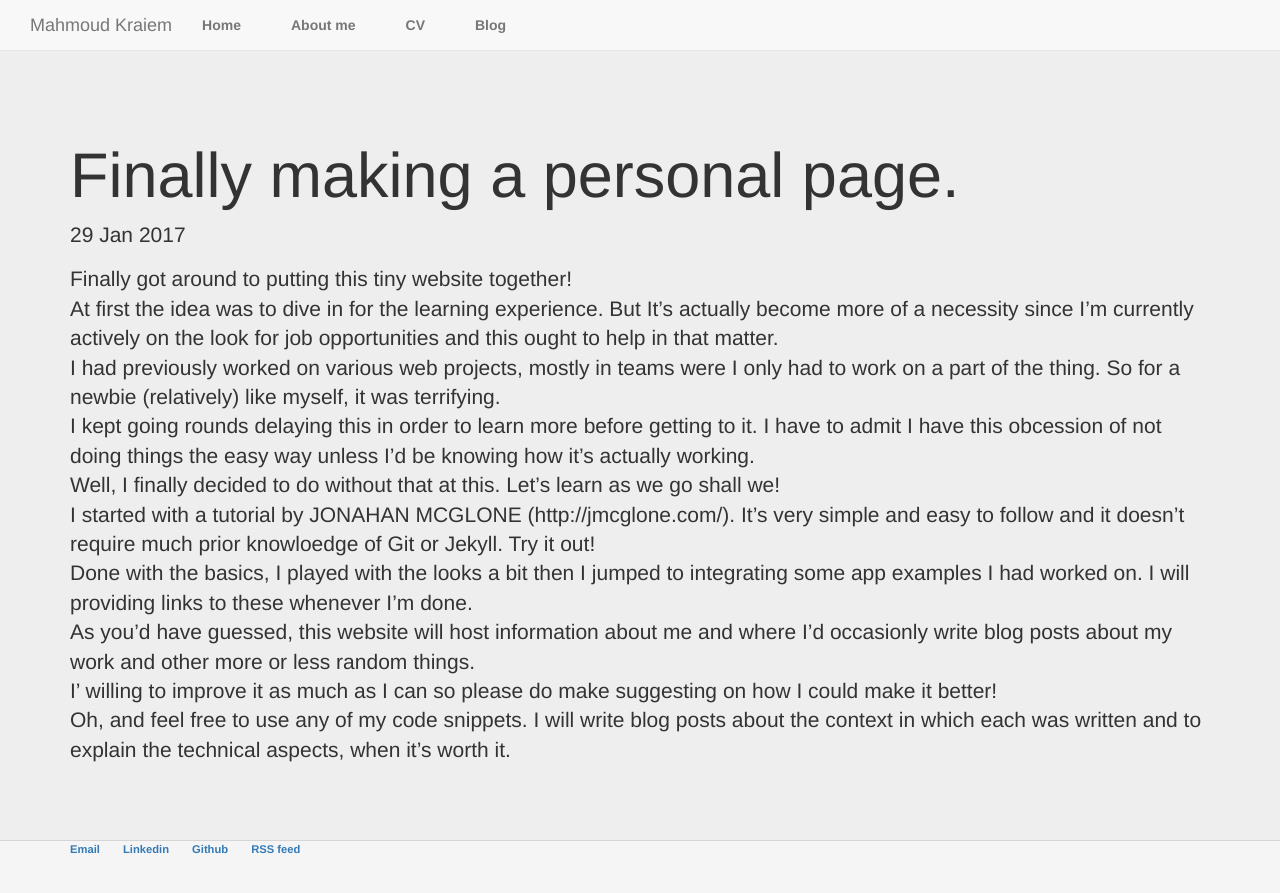
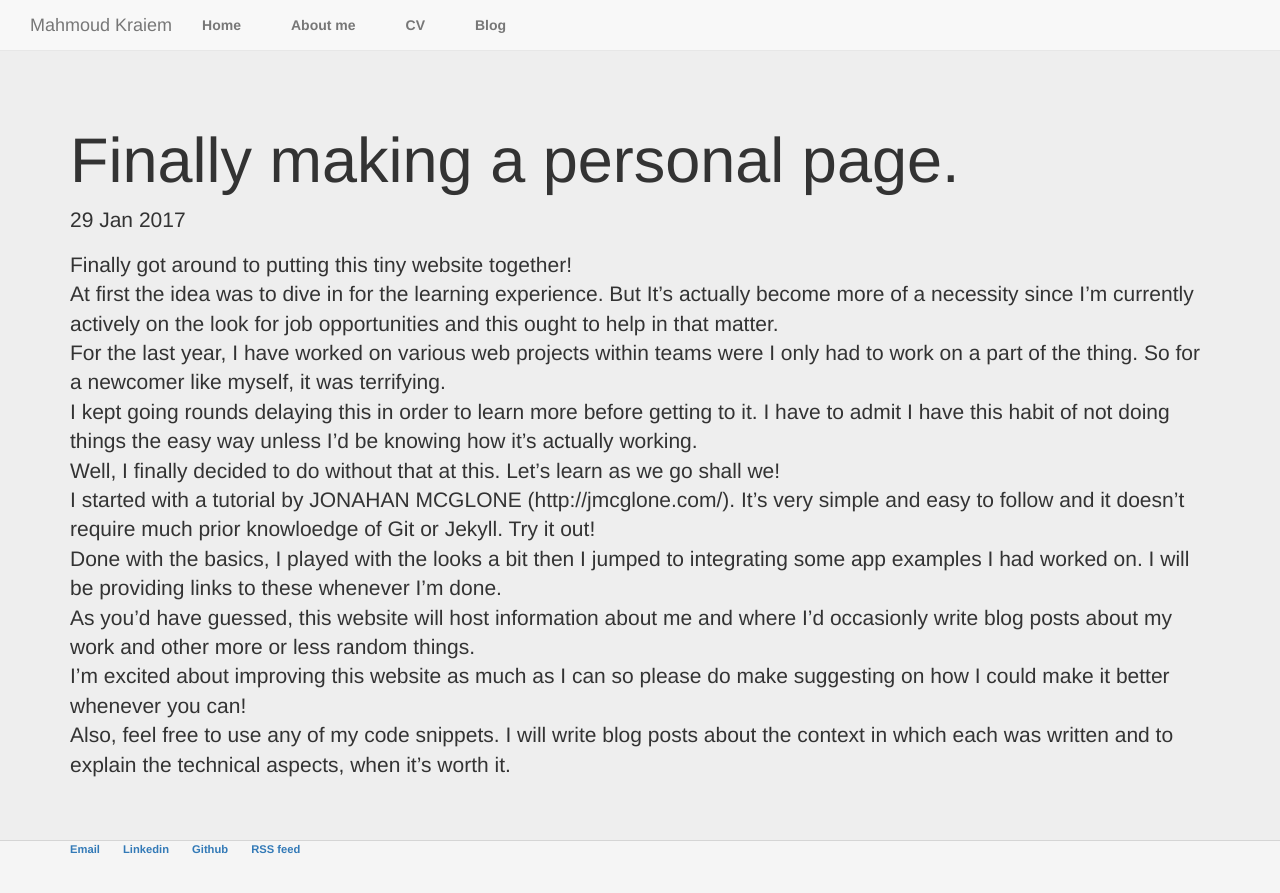
Before and after one commit to breebchi/breebchi.github.io, a Jekyll site: the page built from _posts/2017-01-29-mahmoud-kraiem-site-launched.md, in a window 1280 px wide. Shown: the top 893 px of the page. Built offline with Jekyll 4.4.1, drawn with Linux system fonts in a browser that asks for light colours; nearby versions of some CDN libraries.

Commit message:
Update 2017-01-29-mahmoud-kraiem-site-launched.md

```diff
--- a/_posts/2017-01-29-mahmoud-kraiem-site-launched.md
+++ b/_posts/2017-01-29-mahmoud-kraiem-site-launched.md
@@ -6,11 +6,11 @@
 
 Finally got around to putting this tiny website together!<br>
 At first the idea was to dive in for the learning experience. But It's actually become more of a necessity since I'm currently actively on the look for job opportunities and this ought to help in that matter.<br>
-I had previously worked on various web projects, mostly in teams were I only had to work on a part of the thing. So for a newbie (relatively) like myself, it was terrifying. <br>
-I kept going rounds delaying this in order to learn more before getting to it. I have to admit I have this obcession of not doing things the easy way unless I'd be knowing how it's actually working. <br>
+For the last year, I have worked on various web projects within teams were I only had to work on a part of the thing. So for a newcomer like myself, it was terrifying. <br>
+I kept going rounds delaying this in order to learn more before getting to it. I have to admit I have this habit of not doing things the easy way unless I'd be knowing how it's actually working. <br>
 Well, I finally decided to do without that at this. Let's learn as we go shall we! <br>
 I started with a tutorial by JONAHAN MCGLONE (http://jmcglone.com/). It's very simple and easy to follow and it doesn't require much prior knowloedge of Git or Jekyll. Try it out!<br>
-Done with the basics, I played with the looks a bit then I jumped to integrating some app examples I had worked on. I will providing links to these whenever I'm done.<br>
+Done with the basics, I played with the looks a bit then I jumped to integrating some app examples I had worked on. I will be providing links to these whenever I'm done.<br>
 As you'd have guessed, this website will host information about me and where I'd occasionly write blog posts about my work and other more or less random things.<br>
-I' willing to improve it as much as I can so please do make suggesting on how I could make it better!<br>
-Oh, and feel free to use any of my code snippets. I will write blog posts about the context in which each was written and to explain the technical aspects, when it's worth it.
+I'm excited about improving this website as much as I can so please do make suggesting on how I could make it better whenever you can!<br>
+Also, feel free to use any of my code snippets. I will write blog posts about the context in which each was written and to explain the technical aspects, when it's worth it.
```
